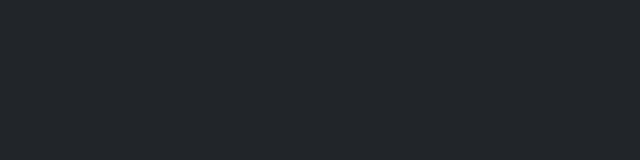
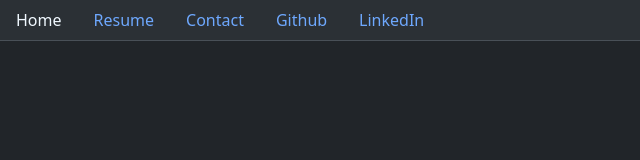
Before and after one commit to BearWithMe18/BearWithMe18.github.io, a website: page resume.html in a window 1280 px wide. Shown: the whole page, without its empty margins (0-640 px from the left). Drawn offline with nearby package versions, Linux system fonts and the light colour scheme.

Commit message:
Added script tag to resume page

```diff
--- a/resume.html
+++ b/resume.html
@@ -5,7 +5,7 @@
     <meta charset="utf-8">
     <meta name="viewport" content="width=device-width, initial-scale=1">
     <title>Noah Leach's Website</title>
-
+    <script src="index.js" type="text/javascript" defer></script>
     <link href="https://cdn.jsdelivr.net/npm/bootstrap@5.3.6/dist/css/bootstrap.min.css" rel="stylesheet"
         integrity="sha384-4Q6Gf2aSP4eDXB8Miphtr37CMZZQ5oXLH2yaXMJ2w8e2ZtHTl7GptT4jmndRuHDT" crossorigin="anonymous">
 </head>
```
